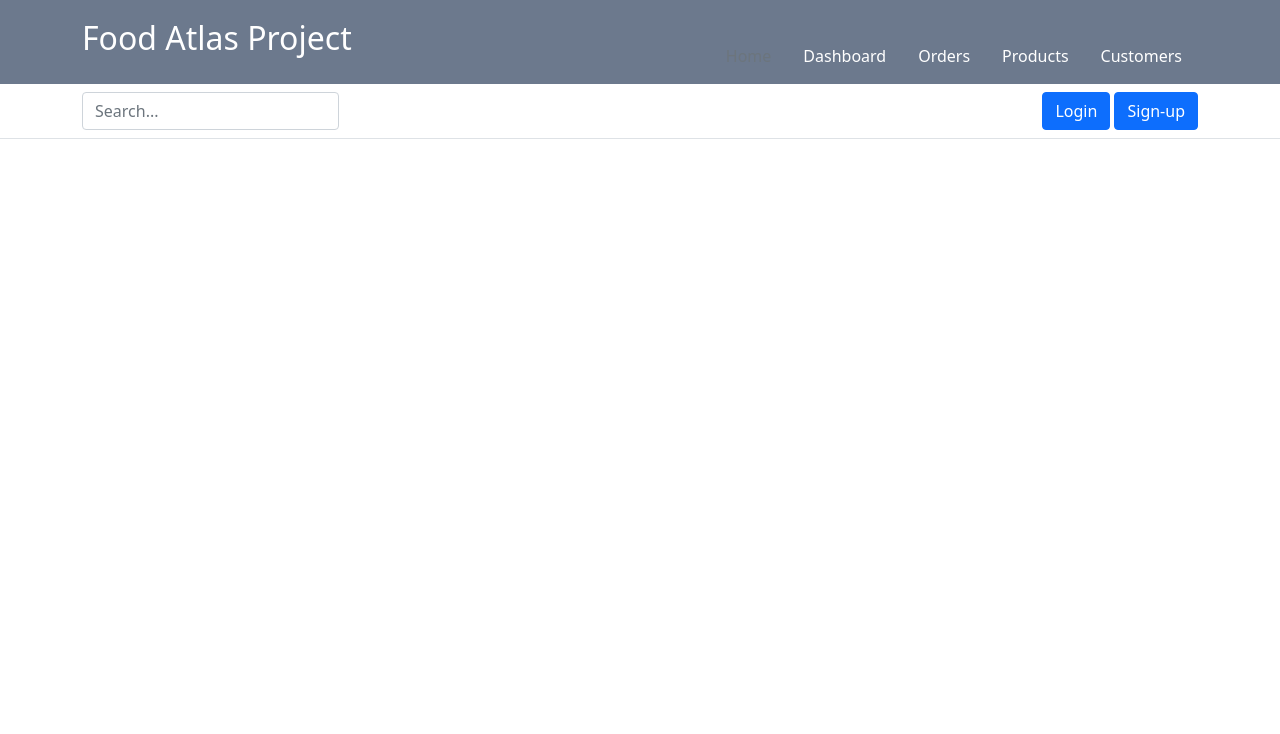
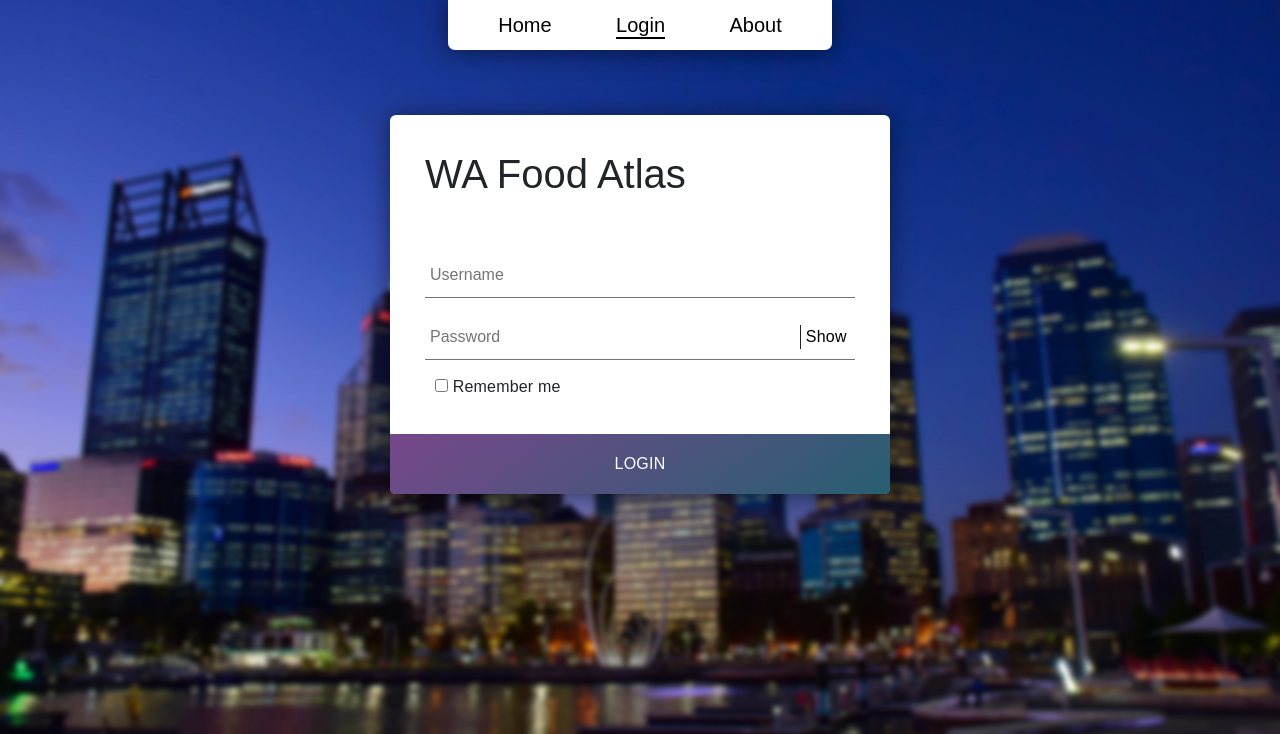
Before and after one commit to Burbukje/CITS3200, a Django app: page /login_view/ in a window 1280 px wide. Shown: the top 734 px of the page. Run offline with Django 4.2, Linux system fonts and the light colour scheme.

Commit message:
Adding new styling

```diff
--- /dev/null
+++ b/map/static/css/baseStyles.css
@@ -0,0 +1,68 @@
+#navbar {
+  text-align: center;
+}
+
+ul {
+  list-style-type: none;
+  margin: auto;
+  padding: 10px 20px;
+  background-color: rgb(255, 255, 255);
+  text-align: center;
+  border-bottom-left-radius: 7px;
+  border-bottom-right-radius: 7px;
+  display: inline-block;
+  box-shadow: 0 2px 25px rgba(0, 0, 0, 0.5);
+}
+
+li {
+  display: inline;
+}
+
+li a {
+  color: black;
+  padding: 10px 30px;
+  text-decoration: none;
+  font-size: 20px;
+  transition: 0.2s ease-out;
+  border-radius: 6px;
+
+  border-left: 1px;
+  border-right: 1px;
+}
+
+/*
+li a:hover:not(.active) {
+  border-radius: 6px;
+  background-color: rgba(228, 29, 29, 0.25);
+  background: linear-gradient(145deg, rgba(119,71,139,0.5) 0%, rgba(39,95,113,0.5) 100%);
+  color: white;
+  transition: 0.2s ease-out;
+}
+*/
+
+li a:active {
+  background-color: rgba(228, 29, 29, 0.10);
+  color: white;
+}
+
+.active {
+  /* border-radius: 6px;
+  background-color: rgb(135, 135, 135); */
+  text-decoration: underline;
+  /* border-bottom: 1px solid #000;
+  padding-bottom: 3px; */
+  text-underline-position: under;
+}
+
+li a:hover {
+  border-radius: 6px;
+  /* color: white; */
+  color: black;
+  background-color: rgba(228, 29, 29, 0.25);
+  transition: 0.2s ease-out;
+}
+
+h1 {
+  display: inline-block;
+  text-align: left;
+}
--- a/map/static/css/index.css
+++ /dev/null
@@ -1,3 +0,0 @@
-#home-nav {
-  background-color: rgba(11,33,65,.6);
-}
--- /dev/null
+++ b/map/templates/base.html
@@ -0,0 +1,69 @@
+<!DOCTYPE html>
+<html lang="en">
+<head>
+    <meta charset="UTF-8">
+    <meta http-equiv="X-UA-Compatible" content="IE=edge">
+    <meta name="viewport" content="width=device-width, initial-scale=1.0">
+  <!-- CSS only -->
+  <link href="https://cdn.jsdelivr.net/npm/bootstrap@5.1.3/dist/css/bootstrap.min.css"
+  rel="stylesheet"
+  integrity="sha384-1BmE4kWBq78iYhFldvKuhfTAU6auU8tT94WrHftjDbrCEXSU1oBoqyl2QvZ6jIW3"
+  crossorigin="anonymous">
+  <!-- JavaScript Bundle with Popper -->
+  <script src="https://cdn.jsdelivr.net/npm/bootstrap@5.1.3/dist/js/bootstrap.bundle.min.js"
+        integrity="sha384-ka7Sk0Gln4gmtz2MlQnikT1wXgYsOg+OMhuP+IlRH9sENBO0LRn5q+8nbTov4+1p"
+        crossorigin="anonymous">
+  </script>
+  <!-- JQuery -->
+  <script src="https://code.jquery.com/jquery-3.3.1.slim.min.js"
+        integrity="sha384-q8i/X+965DzO0rT7abK41JStQIAqVgRVzpbzo5smXKp4YfRvH+8abtTE1Pi6jizo"
+        crossorigin="anonymous">
+  </script>
+  <!-- AJAX -->
+  <script src="https://ajax.googleapis.com/ajax/libs/jquery/3.6.0/jquery.min.js"></script>
+  <title>{%block title%}Food Atlas - Navbar{% endblock %}</title>
+	{% load static %}
+	<link rel="stylesheet" href="{% static 'css/baseStyles.css' %}">
+  {% block customcss %} {% endblock %}
+
+</head>
+
+<body>
+  <div id = "navbar">
+    <ul>
+    {% if request.path == "/" %}
+      <li><a class="active" href="{% url 'index' %}">Home</a></li>
+      {% if user.is_authenticated %}
+      <li><a href="{% url 'logout' %}">Logout</a></li>
+      <li><a href="{% url 'uploader' %}">Submit</a></li>
+      {% else %}
+      <li><a href="{% url 'login' %}">Login</a></li>
+      {% endif %}
+      <li><a href="/">About</a></li>
+
+    {% elif request.path == "/login_view/" %}
+      <li><a href="{% url 'index' %}">Home</a></li>
+      {% if user.is_authenticated %}
+      <li><a href="{% url 'logout' %}">Logout</a></li>
+      <li><a href="{% url 'uploader' %}">Submit</a></li>
+      {% else %}
+      <li><a class = "active" href="{% url 'login' %}">Login</a></li>
+      {% endif %}
+      <li><a href="/">About</a></li>
+
+    {% elif request.path == "/uploader/" %}
+      <li><a href="{% url 'index' %}">Home</a></li>
+      {% if user.is_authenticated %}
+      <li><a href="{% url 'logout' %}">Logout</a></li>
+      <li><a class = "active" href="{% url 'uploader' %}">Submit</a></li>
+      {% else %}
+      <li><a href="{% url 'login' %}">Login</a></li>
+      {% endif %}
+      <li><a href="/">About</a></li>
+    {% endif %}
+    </ul>
+  </div>
+  {% block pagecontent %} {% endblock %}
+</body>
+
+</html>
--- a/map/templates/index.html
+++ b/map/templates/index.html
@@ -1,102 +1,16 @@
-<!DOCTYPE html>
-<html lang="en">
-<head>
-  <meta charset="UTF-8">
-  <meta http-equiv="X-UA-Compatible" content="IE=edge">
-  <meta name="viewport" content="width=device-width, initial-scale=1.0">
-  <!-- CSS only -->
-  <link href="https://cdn.jsdelivr.net/npm/bootstrap@5.1.3/dist/css/bootstrap.min.css"
-  rel="stylesheet"
-  integrity="sha384-1BmE4kWBq78iYhFldvKuhfTAU6auU8tT94WrHftjDbrCEXSU1oBoqyl2QvZ6jIW3"
-  crossorigin="anonymous">
-  <!-- JavaScript Bundle with Popper -->
-  <script src="https://cdn.jsdelivr.net/npm/bootstrap@5.1.3/dist/js/bootstrap.bundle.min.js"
-        integrity="sha384-ka7Sk0Gln4gmtz2MlQnikT1wXgYsOg+OMhuP+IlRH9sENBO0LRn5q+8nbTov4+1p"
-        crossorigin="anonymous">
-  </script>
-  <!-- JQuery -->
-  <script src="https://code.jquery.com/jquery-3.3.1.slim.min.js"
-        integrity="sha384-q8i/X+965DzO0rT7abK41JStQIAqVgRVzpbzo5smXKp4YfRvH+8abtTE1Pi6jizo"
-        crossorigin="anonymous">
-  </script>
-  <!-- AJAX -->
-  <script src="https://ajax.googleapis.com/ajax/libs/jquery/3.6.0/jquery.min.js"></script>
+{% extends 'base.html' %}
 
+{% block title %}Food Atlas - Login{%  endblock %}
+
+{% block customcss %}
   {% load static %}
-  <!-- base css -->
-  <link rel="stylesheet"
-  href="{% static 'css/index.css' %}">
+  <link rel="stylesheet" href="{% static 'css/indexStyles.css' %}">
+{%endblock%}
 
-  <title>Food Atlas Project</title>
-</head>
-
-
-<body>
-
-  <div id="home-nav" class="px-3 py-2 text-white">
-    <div class="container">
-      <div class="d-flex flex-wrap align-items-center justify-content-center justify-content-lg-start">
-        <a href="/" class="d-flex align-items-center my-2 my-lg-0 me-lg-auto text-white text-decoration-none">
-          <h2>Food Atlas Project</h2>
-        </a>
-
-        <ul class="nav col-12 col-lg-auto my-2 justify-content-center my-md-0 text-small">
-          <li>
-            <a href="#" class="nav-link text-secondary">
-              <svg class="bi d-block mx-auto mb-1" width="24" height="24"><use xlink:href="#home"></use></svg>
-              Home
-            </a>
-          </li>
-          <li>
-            <a href="#" class="nav-link text-white">
-              <svg class="bi d-block mx-auto mb-1" width="24" height="24"><use xlink:href="#speedometer2"></use></svg>
-              Dashboard
-            </a>
-          </li>
-          <li>
-            <a href="#" class="nav-link text-white">
-              <svg class="bi d-block mx-auto mb-1" width="24" height="24"><use xlink:href="#table"></use></svg>
-              Orders
-            </a>
-          </li>
-          <li>
-            <a href="#" class="nav-link text-white">
-              <svg class="bi d-block mx-auto mb-1" width="24" height="24"><use xlink:href="#grid"></use></svg>
-              Products
-            </a>
-          </li>
-          <li>
-            <a href="#" class="nav-link text-white">
-              <svg class="bi d-block mx-auto mb-1" width="24" height="24"><use xlink:href="#people-circle"></use></svg>
-              Customers
-            </a>
-          </li>
-        </ul>
-      </div>
-    </div>
+{% block pagecontent %}
+<div class="container">
+  <div class="row mt-4">
+    {{map1 | safe}}
   </div>
-  <div class="px-3 py-2 border-bottom mb-3">
-    <div class="container d-flex flex-wrap justify-content-center">
-      <form class="col-12 col-lg-auto mb-2 mb-lg-0 me-lg-auto">
-        <input type="search" class="form-control" placeholder="Search..." aria-label="Search">
-      </form>
-
-      <div class="text-end">
-        <a type="button" class="btn btn-primary" href="{% url 'login' %}">Login</a>
-        <button type="button" class="btn btn-primary">Sign-up</button>
-      </div>
-    </div>
-  </div>
-
-
-
-  {% block content %}
-  <div class="container">
-    <div class="row mt-4">
-      {{ map1 | safe}}
-    </div>
-  </div>
-  {% endblock %}
-
-</body>
-</html>
+</div>
+{% endblock %}
--- a/webScraper/templates/login.html
+++ b/webScraper/templates/login.html
@@ -1,4 +1,4 @@
-{% extends 'index.html' %}
+{% extends 'base.html' %}
 {% block title %}Food Atlas - Login{% endblock %}
 
 {% block customcss %}
```
Also changed, not shown: map/static/css/indexStyles.css (added, +13 -0 lines).
